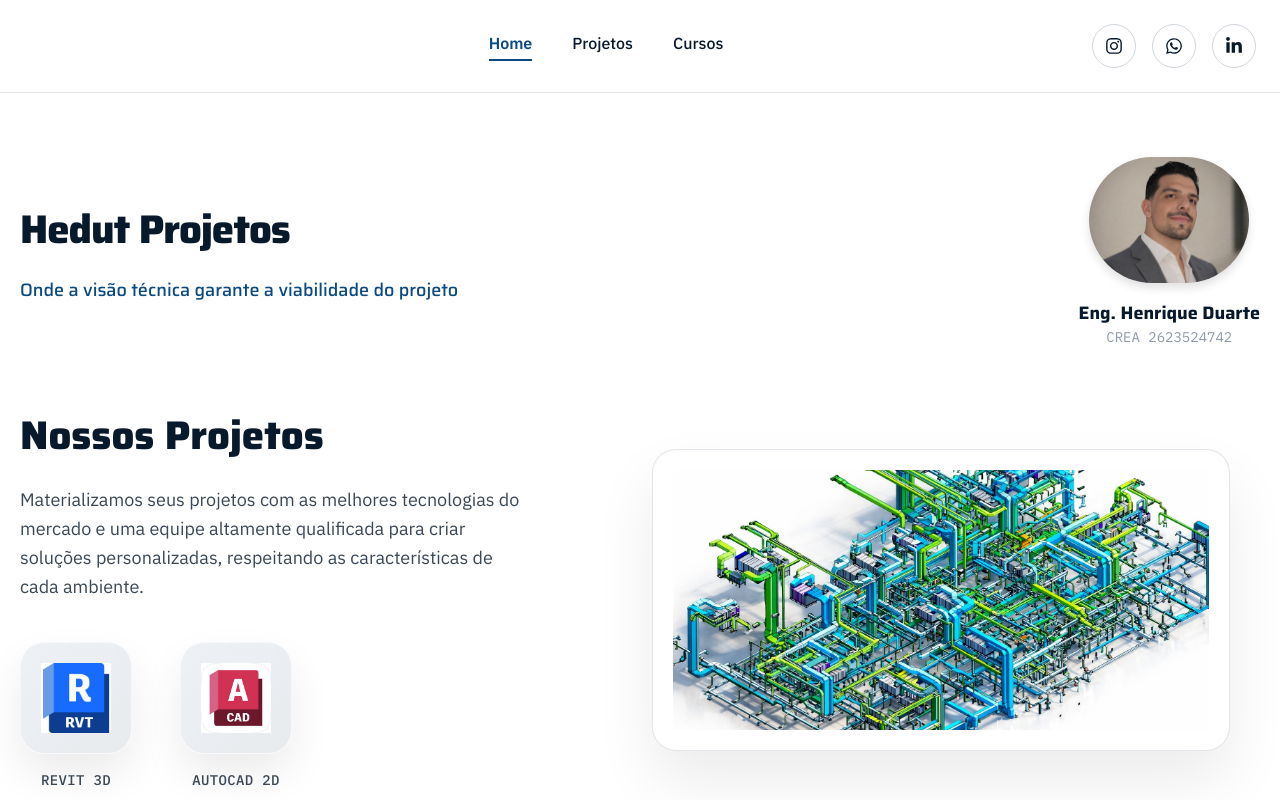
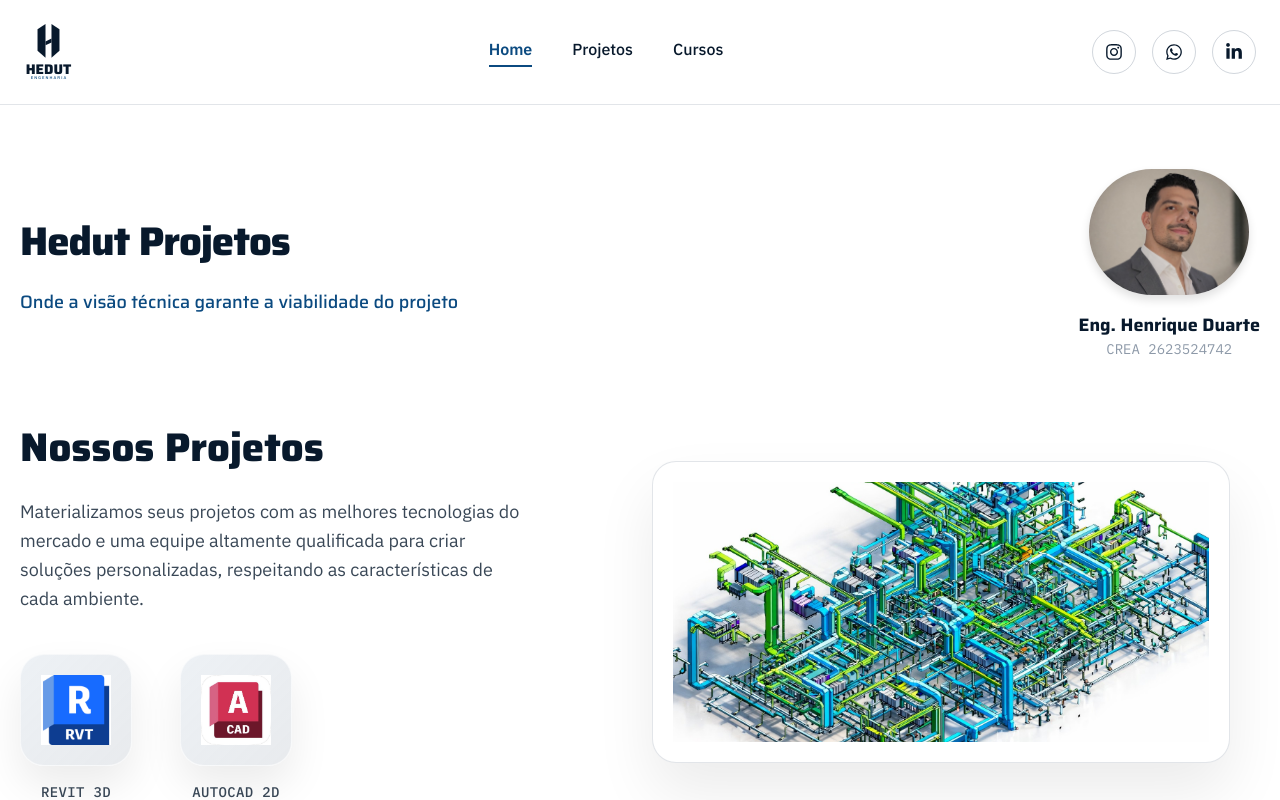
Before and after one commit to rickfelipe20-lgtm/Hedut, a Next.js app: page / in a window 1280 px wide. Shown: the top 800 px of the page. Built offline with nearby package versions, Linux system fonts and the light colour scheme.

Commit message:
Adiciona logo HEDUT no cabeçalho
Insere a versão vertical escura do logo (fornecida pelo usuário) no
canto esquerdo do header, no lugar do espaçador invisível, com link
para a home.

Co-Authored-By: Claude Sonnet 5 <noreply@anthropic.com>

```diff
--- a/src/app/_components/header.tsx
+++ b/src/app/_components/header.tsx
@@ -1,6 +1,7 @@
 "use client";
 
 import Link from "next/link";
+import Image from "next/image";
 import { usePathname } from "next/navigation";
 import { FaInstagram, FaLinkedinIn, FaWhatsapp } from "react-icons/fa";
 
@@ -18,8 +19,17 @@ const Header = () => {
     <header className="w-full bg-white border-b border-hedut-aco/25">
       <div className="max-w-7xl mx-auto px-6 py-6 flex items-center justify-between">
 
-        {/* Espaço invisível à esquerda para centralizar menu */}
-        <div className="w-24" />
+        {/* Logo */}
+        <Link href="/" className="w-24 flex items-center">
+          <Image
+            src="/hedut-logo-vertical.svg"
+            alt="Hedut Projetos"
+            width={49}
+            height={56}
+            className="h-14 w-auto"
+            priority
+          />
+        </Link>
 
         {/* Menu CENTRAL */}
         <nav className="flex gap-10 text-base font-medium text-hedut-abissal">
```
Also changed, not shown: public/hedut-logo-vertical.svg (added).
